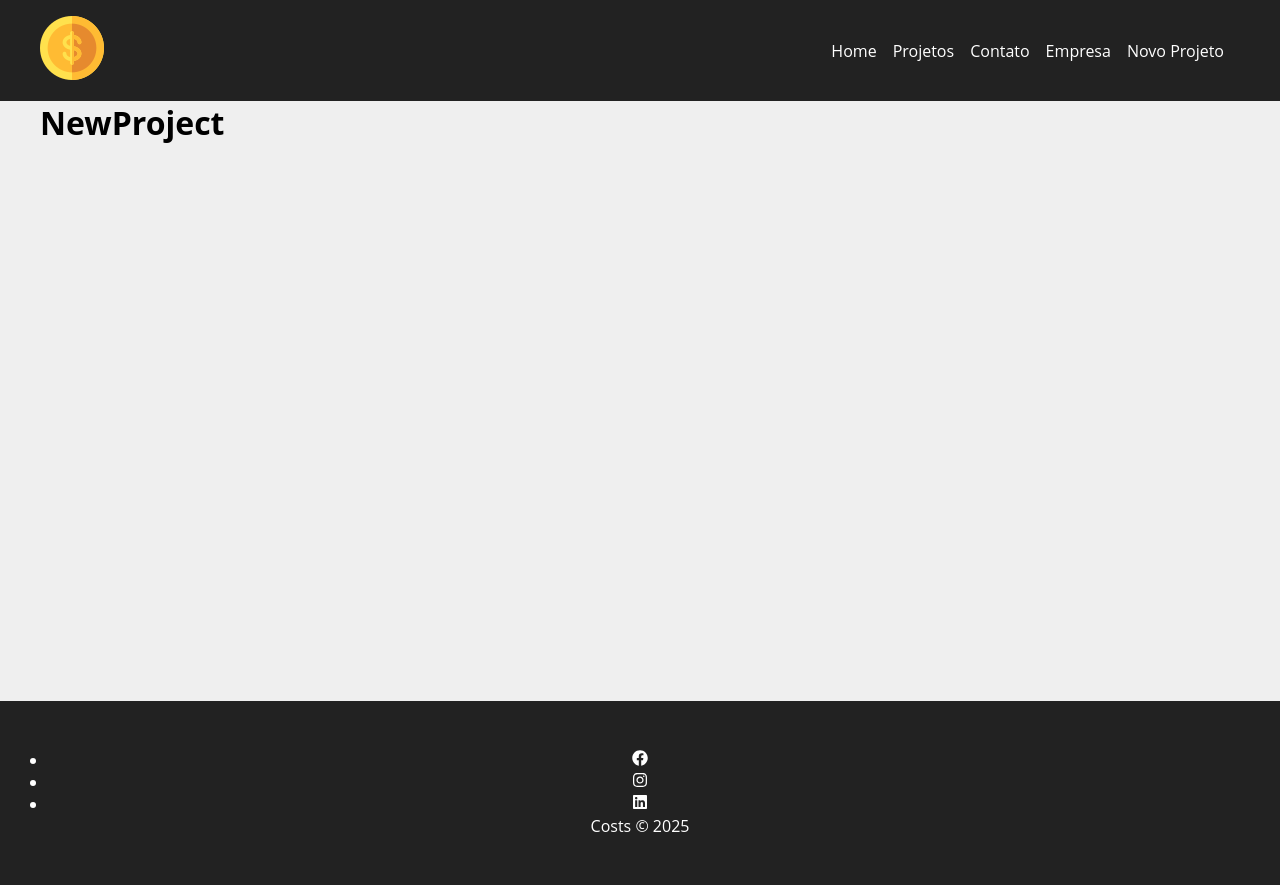
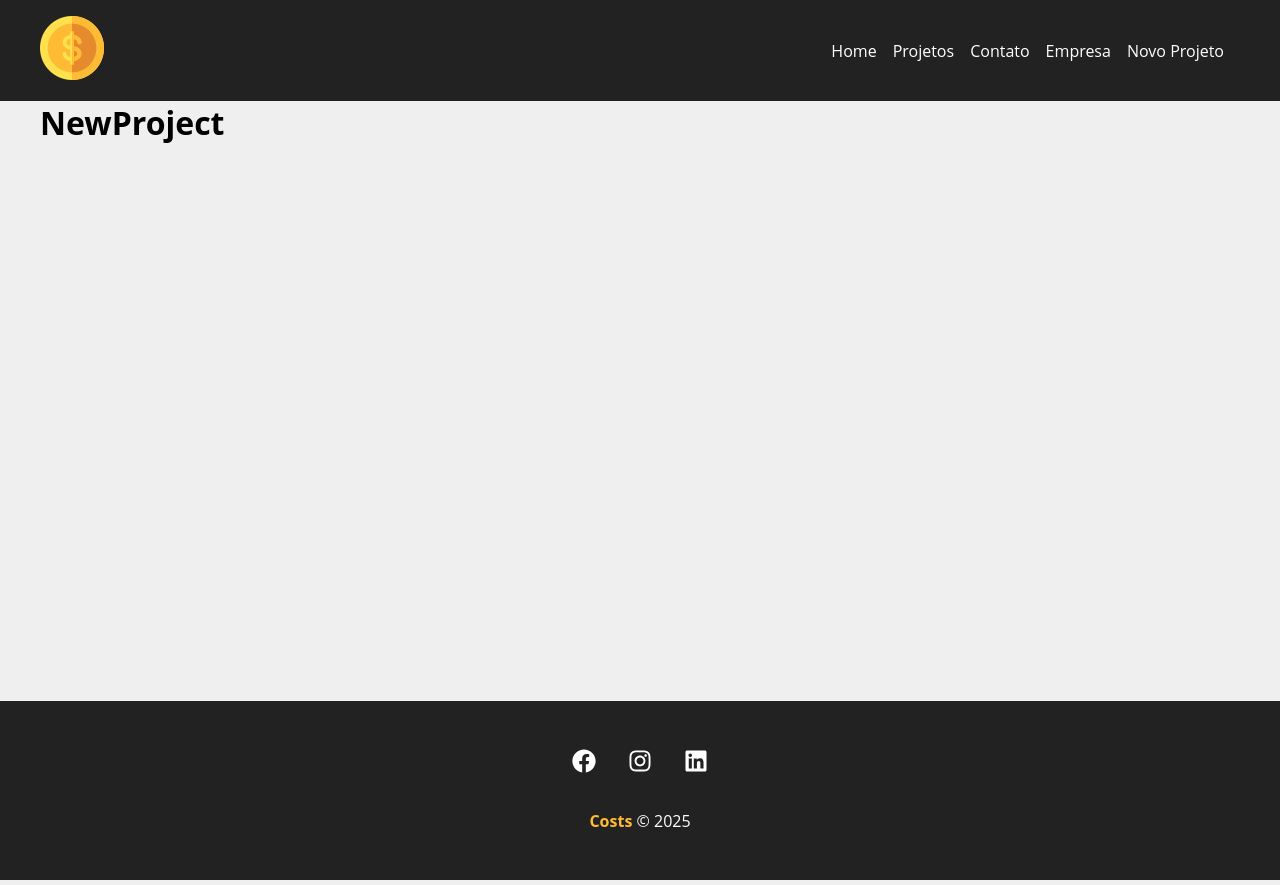
Before and after one commit to BrunaCrisSan/costs-layout, a React (Vite) app: page /newproject in a window 1280 px wide. Built offline with nearby package versions, Linux system fonts and the light colour scheme.

Commit message:
end footer style

```diff
--- a/src/components/layout/Footer.jsx
+++ b/src/components/layout/Footer.jsx
@@ -3,7 +3,7 @@ import styles from './Footer.module.css';
 function Footer() {
   return (
     <footer className={styles.footer}>
-      <ul>
+      <ul className={styles.social_list}>
         <li>
           <FaFacebook />
         </li>
@@ -14,7 +14,7 @@ function Footer() {
           <FaLinkedin />
         </li>
       </ul>
-      <p>
+      <p className={styles.copy_right}>
         <span>Costs</span> &copy; 2025
       </p>
     </footer>
--- a/src/components/layout/Footer.module.css
+++ b/src/components/layout/Footer.module.css
@@ -9,3 +9,20 @@
   justify-content: center;
   list-style-type: none;
 }
+.social_list li {
+  margin: 0 1em;
+}
+.social_list li:hover {
+  color: #ffbb33;
+}
+.social_list svg {
+  font-size: 1.5em;
+  cursor: pointer;
+}
+.copy_right {
+  margin-top: 2em;
+}
+.copy_right span {
+  font-weight: bold;
+  color: #ffbb33;
+}
```
